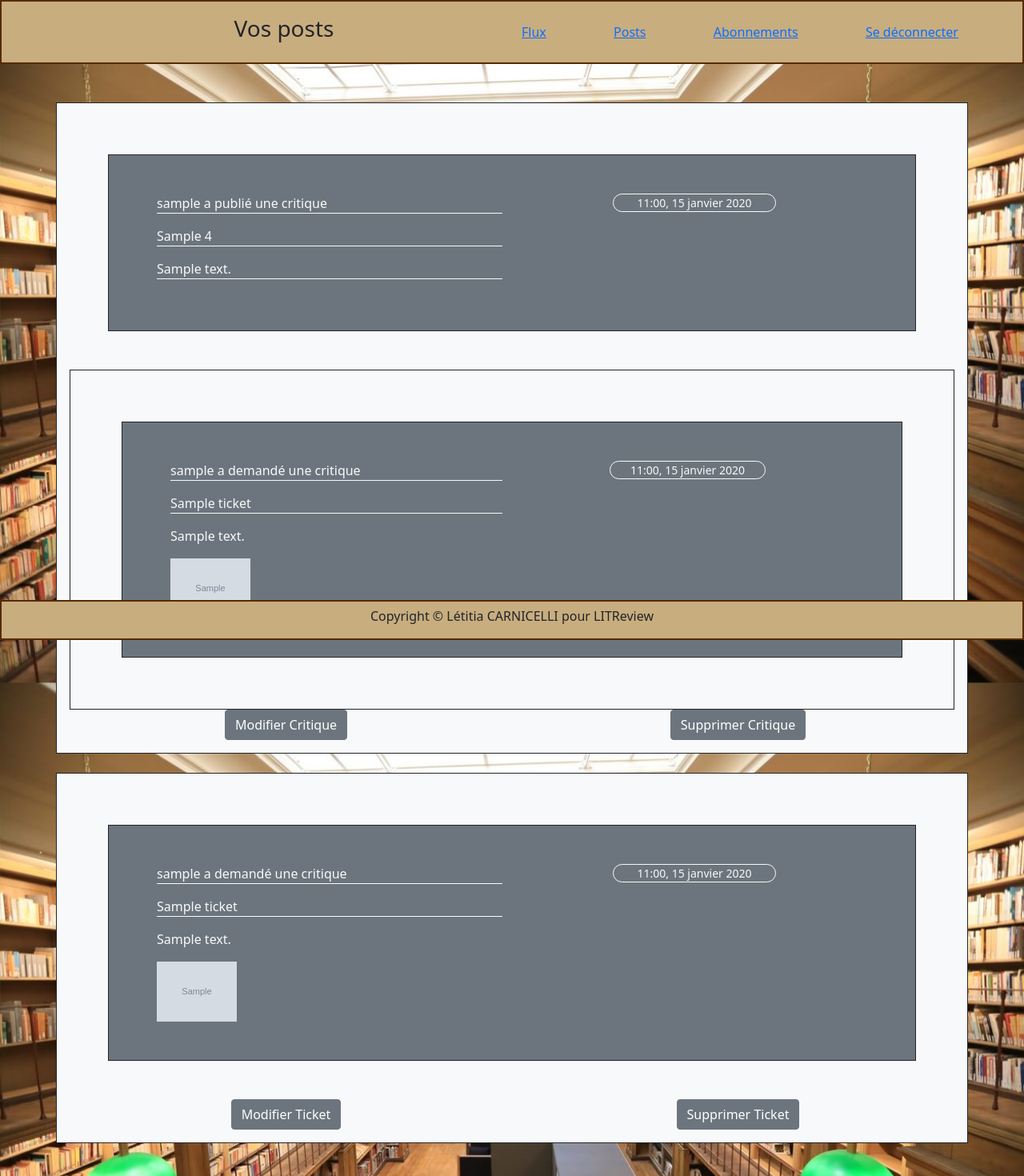
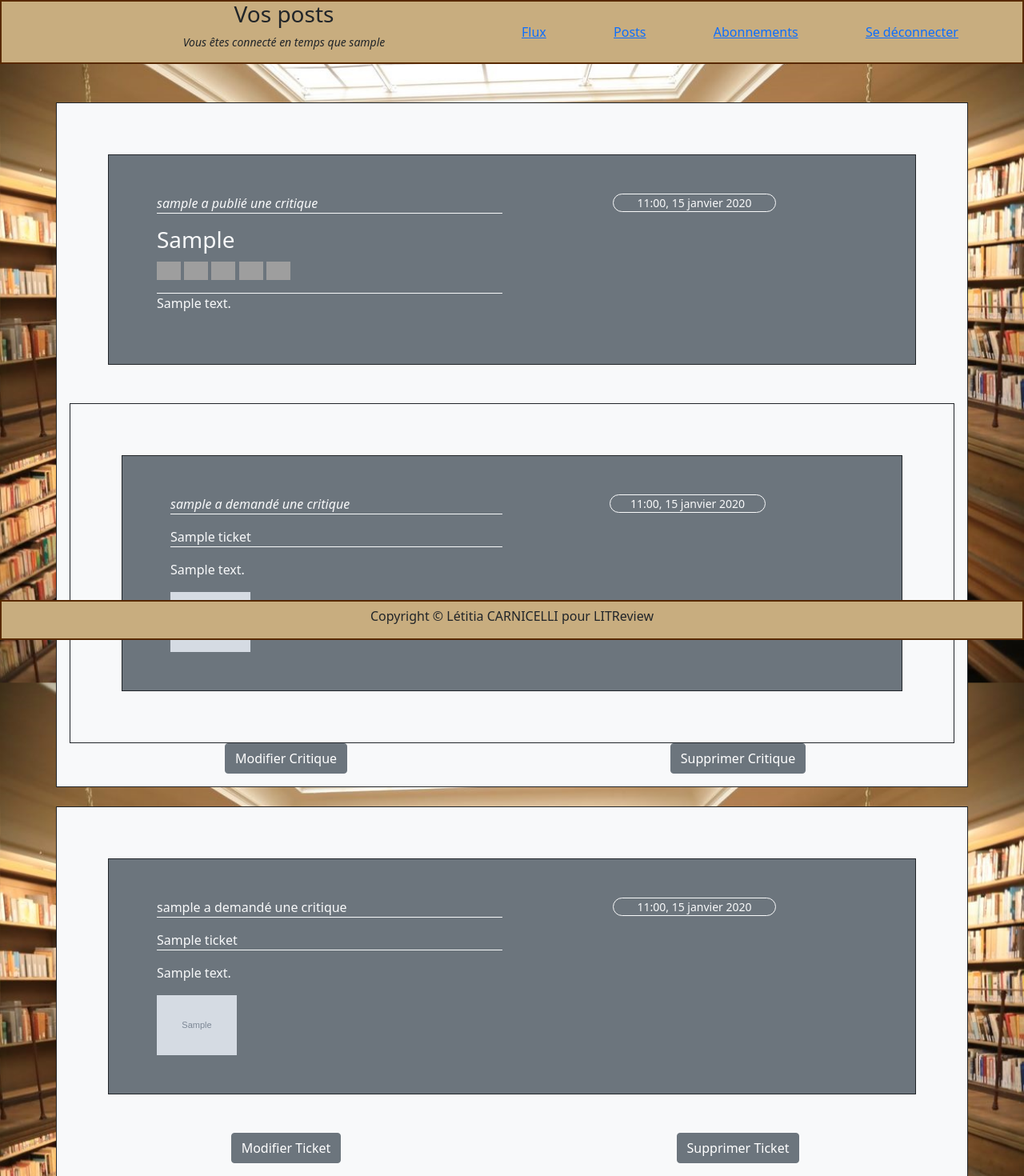
Before and after one commit to maticha84/oc_p9_repository, a Django app: page /litapp/posts/ in a window 1280 px wide. Shown: the top 1470 px of the page at 80% size. Run offline with Django 3.2, Linux system fonts and the light colour scheme; a user stored in the database is signed in; tables that the repository leaves empty hold one stand-in row (values such as "Sample post"); grey boxes marked "Sample" are stand-in pictures; some libraries are stand-ins or nearby versions; grey boxes are pictures that could not be loaded.

Commit message:
Créer un abonnements OK TODO : voir les utilisaterus auquels on est abonnés et ceux abonnés à nous, et pouvoir supprimer un abonnement.

```diff
--- a/litreview/litapp/templates/litapp/base.html
+++ b/litreview/litapp/templates/litapp/base.html
@@ -12,7 +12,27 @@
     <body>
         <div class="main">
             <header class="page_title">
-                {% block title %}{% endblock %}
+
+                {% if user.is_active == True %}
+                <div class="container">
+                    <div class="row">
+                        <div class="col-6 right">
+                            <h3>{{ message }}</h3>
+                            <p class="fst-italic small">Vous êtes connecté en temps que {{ user.get_username }}</p>
+                        </div>
+                        <div class="col-6 left navbar">
+                            <a href="{% url 'home' %}">Flux</a>
+                            <a href="{% url 'posts' %}">Posts</a>
+                            <a href="{% url 'follow' %}">Abonnements</a>
+                            <a href="{% url 'logout' %}" type="submit">Se déconnecter</a>
+                        </div>
+
+                    </div>
+                </div>
+                {% else %}
+                <h3>{{ message }}</h3>
+                {% endif %}
+
             </header>
 
                 {% block content %}{% endblock %}
--- a/litreview/litapp/templates/litapp/index.html
+++ b/litreview/litapp/templates/litapp/index.html
@@ -1,7 +1,4 @@
 {% extends 'litapp/base.html' %}
-{% block title %}
-    <h3 >{{ message }}</h3>
-{% endblock %}
 
 {% block content %}
     <div class="for_choice d-flex align-items-center justify-content-center" >
--- a/litreview/litapp/templates/litapp/posts.html
+++ b/litreview/litapp/templates/litapp/posts.html
@@ -1,20 +1,5 @@
 {% extends 'litapp/base.html' %}
-{% block title %}
-<div class="container">
-    <div class="row">
 
-        <div class="col-6 right">
-            <h3 >{{ message }}</h3>
-        </div>
-        <div class="col-6 left navbar">
-            <a href="{% url 'home' %}">Flux</a>
-            <a href="{% url 'posts' %}">Posts</a>
-            <a href="#">Abonnements</a>
-            <a href="{% url 'logout' %}" type="submit">Se déconnecter</a>
-        </div>
-    </div>
-</div>
-{% endblock %}
 
 {% block content %}
 <br>{% if message_delete %}{{ message_delete }}{% endif %}<br>
--- a/litreview/litapp/templates/litapp/review_view.html
+++ b/litreview/litapp/templates/litapp/review_view.html
@@ -1,9 +1,60 @@
 
     <div class="row m-5 p-5 justify-content-around border border-dark bg-secondary text-light">
         <div class="col-6">
-            <p class="border-bottom border-light"> {{ post.user }} a publié une critique </p>
-            <p class="border-bottom border-light"> {{ post.headline }} {{post.rating}}</p>
-            <p class="border-bottom border-light"> {{ post.body }} </p>
+            <p class="border-bottom border-light fst-italic"> {{ post.user }} a publié une critique </p>
+            <p class="h3"> {{ post.headline }} </p>
+            {% load static %}
+            {% if post.rating == 0 %}
+            <p>
+                <span>
+                    <img src="{% static '/litapp/img/etoile_blanche.png' %}" width='30px'>
+                    <img src="{% static '/litapp/img/etoile_blanche.png' %}" width='30px'>
+                    <img src="{% static '/litapp/img/etoile_blanche.png' %}" width='30px'>
+                    <img src="{% static '/litapp/img/etoile_blanche.png' %}" width='30px'>
+                    <img src="{% static '/litapp/img/etoile_blanche.png' %}" width='30px'>
+                </span>
+            {% elif post.rating == 1 %}
+                <span>
+                    <img src="{% static '/litapp/img/etoile_noire.png' %}" width='30px'>
+                    <img src="{% static '/litapp/img/etoile_blanche.png' %}" width='30px'>
+                    <img src="{% static '/litapp/img/etoile_blanche.png' %}" width='30px'>
+                    <img src="{% static '/litapp/img/etoile_blanche.png' %}" width='30px'>
+                    <img src="{% static '/litapp/img/etoile_blanche.png' %}" width='30px'>
+                </span>
+            {% elif post.rating == 2 %}
+                <span>
+                    <img src="{% static '/litapp/img/etoile_noire.png' %}" width='30px'>
+                    <img src="{% static '/litapp/img/etoile_noire.png' %}" width='30px'>
+                    <img src="{% static '/litapp/img/etoile_blanche.png' %}" width='30px'>
+                    <img src="{% static '/litapp/img/etoile_blanche.png' %}" width='30px'>
+                    <img src="{% static '/litapp/img/etoile_blanche.png' %}" width='30px'>
+                </span>
+            {% elif post.rating == 3 %}
+                <span>
+                    <img src="{% static '/litapp/img/etoile_noire.png' %}" width='30px'>
+                    <img src="{% static '/litapp/img/etoile_noire.png' %}" width='30px'>
+                    <img src="{% static '/litapp/img/etoile_noire.png' %}" width='30px'>
+                    <img src="{% static '/litapp/img/etoile_blanche.png' %}" width='30px'>
+                    <img src="{% static '/litapp/img/etoile_blanche.png' %}" width='30px'>
+                </span>
+            {% elif post.rating == 4 %}
+                <span>
+                    <img src="{% static '/litapp/img/etoile_noire.png' %}" width='30px'>
+                    <img src="{% static '/litapp/img/etoile_noire.png' %}" width='30px'>
+                    <img src="{% static '/litapp/img/etoile_noire.png' %}" width='30px'>
+                    <img src="{% static '/litapp/img/etoile_noire.png' %}" width='30px'>
+                    <img src="{% static '/litapp/img/etoile_blanche.png' %}" width='30px'>
+                </span>
+            {% elif post.rating == 5 %}
+                <span>
+                    <img src="{% static '/litapp/img/etoile_noire.png' %}" width='30px'>
+                    <img src="{% static '/litapp/img/etoile_noire.png' %}" width='30px'>
+                    <img src="{% static '/litapp/img/etoile_noire.png' %}" width='30px'>
+                    <img src="{% static '/litapp/img/etoile_noire.png' %}" width='30px'>
+                    <img src="{% static '/litapp/img/etoile_noire.png' %}" width='30px'>
+                </span>
+            {% endif %}</p>
+            <p class="border-top border-light"> {{ post.body }} </p>
         </div>
         <div class="col-3 col-center">
             <p class="small border rounded-pill border-light">{{ post.time_created|date:"H:i, d F Y" }}</p>
--- a/litreview/litapp/templates/litapp/ticket_view.html
+++ b/litreview/litapp/templates/litapp/ticket_view.html
@@ -1,7 +1,7 @@
 {% if post.ticket %}
     <div class="row m-5 p-5 justify-content-around border border-dark bg-secondary text-light">
         <div class="col-6">
-            <p class="border-bottom border-light"> {{ post.ticket.user }} a demandé une critique </p>
+            <p class="border-bottom border-light fst-italic"> {{ post.ticket.user }} a demandé une critique </p>
             <p class="border-bottom border-light"> {{ post.ticket.title }}  </p>
             <p> {{ post.ticket.description }} </p>
             {% if post.ticket.image %}
--- a/litreview/litapp/urls.py
+++ b/litreview/litapp/urls.py
@@ -9,6 +9,7 @@ urlpatterns = [
     path('logout/', views.logout_view, name='logout'),
     path('ticket/', views.ticket_create, name='ticket_create'),
     path('posts/', views.posts_view, name='posts'),
+    path('follow/', views.follow_view, name='follow'),
     path('review/', views.review_create, name='review_create'),
     path('<int:ticket_id>/review_response/', views.review_response, name='review_response'),
     path('<int:review_id>/review_change/', views.review_change, name='review_change'),
--- a/litreview/litapp/views.py
+++ b/litreview/litapp/views.py
@@ -9,7 +9,7 @@ from django.db.models.fields import CharField
 from django.db.models import Value
 
 from .models import User, Ticket, Review, UserFollows
-from .forms import TicketForm, ReviewForm
+from .forms import TicketForm, ReviewForm, FollowForm
 
 
 def index(request):
@@ -95,7 +95,7 @@ def new_account(request):
 
 @login_required(login_url='login')
 def home_view(request):
-    title_page = "Bienvenue à la maison"
+    title_page = "Flux"
     tickets = Ticket.objects.order_by('-time_created')
     reviews = Review.objects.order_by('-time_created')
 
@@ -256,10 +256,6 @@ def ticket_create(request):
             title = ticket_form.cleaned_data['title']
             description = ticket_form.cleaned_data['description']
             image = ticket_form.cleaned_data['image']
-            context = {
-                'message': title_page,
-                'ticket_form': ticket_form,
-            }
 
             ticket.save()
             return HttpResponseRedirect('/litapp/posts/')
@@ -342,3 +338,39 @@ def posts_view(request):
     }
 
     return render(request, 'litapp/posts.html', context)
+
+
+@login_required(login_url='login')
+def follow_view(request):
+    page_title = 'Abonnements'
+    success = ''
+
+    if request.method == 'POST':
+        follow_user = request.POST.get('follow_user')
+        existing_user = User.objects.filter(username=follow_user)
+
+        if existing_user:
+            existing_user = User.objects.get(username=follow_user)
+            try:
+                user_follows = UserFollows(user=request.user, followed_user=existing_user)
+                user_follows.save()
+                success = f"Vous êtes abonnés à {existing_user.username}"
+            except:
+                echec = "Vous êtes déjà abonnés à cet utilisateur"
+                context = {
+                    'message': page_title,
+                    'echec': echec,
+                }
+                return render(request, 'litapp/follow.html', context)
+        else:
+            echec = "Le nom de l'utilisateur demandé n'existe pas"
+            context = {
+                'message': page_title,
+                'echec': echec,
+            }
+            return render(request, 'litapp/follow.html', context)
+    context = {
+        'message': page_title,
+        'success': success,
+    }
+    return render(request, 'litapp/follow.html', context)
```
Also changed, not shown: litreview/litapp/forms.py (+10 -1 lines), litreview/litapp/templates/litapp/follow.html (added, +28 -0 lines), litreview/litapp/templates/litapp/home.html (+0 -19 lines).
